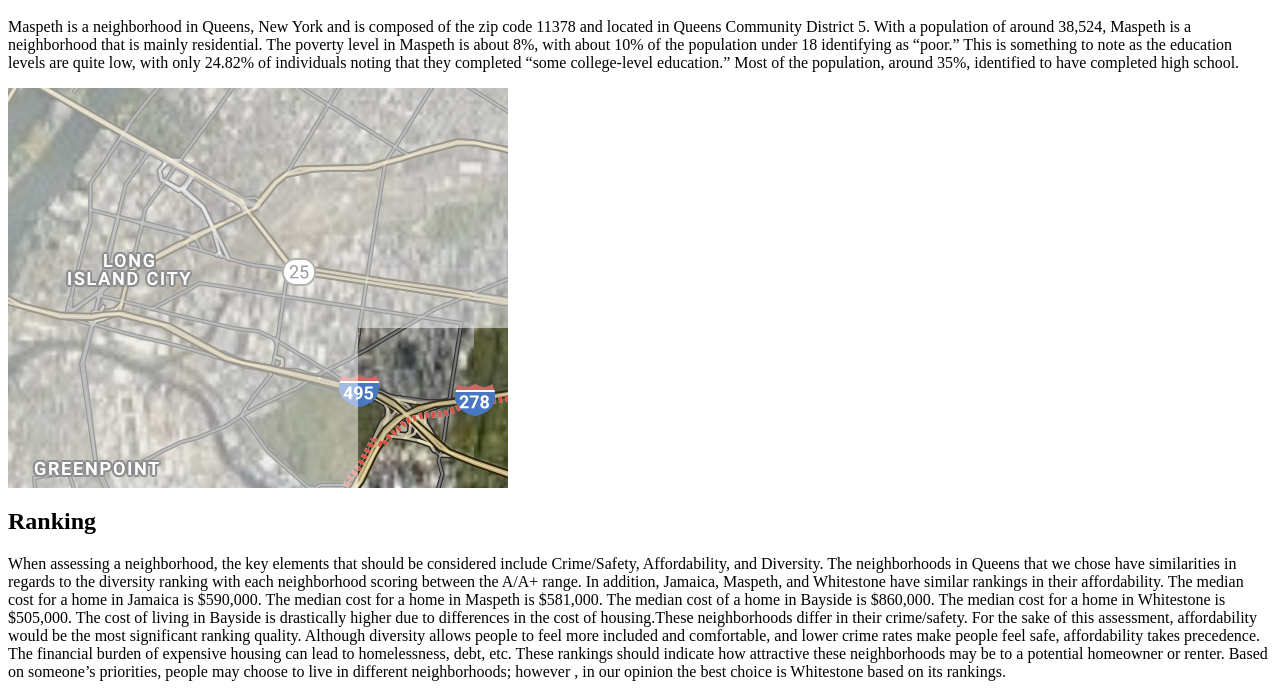
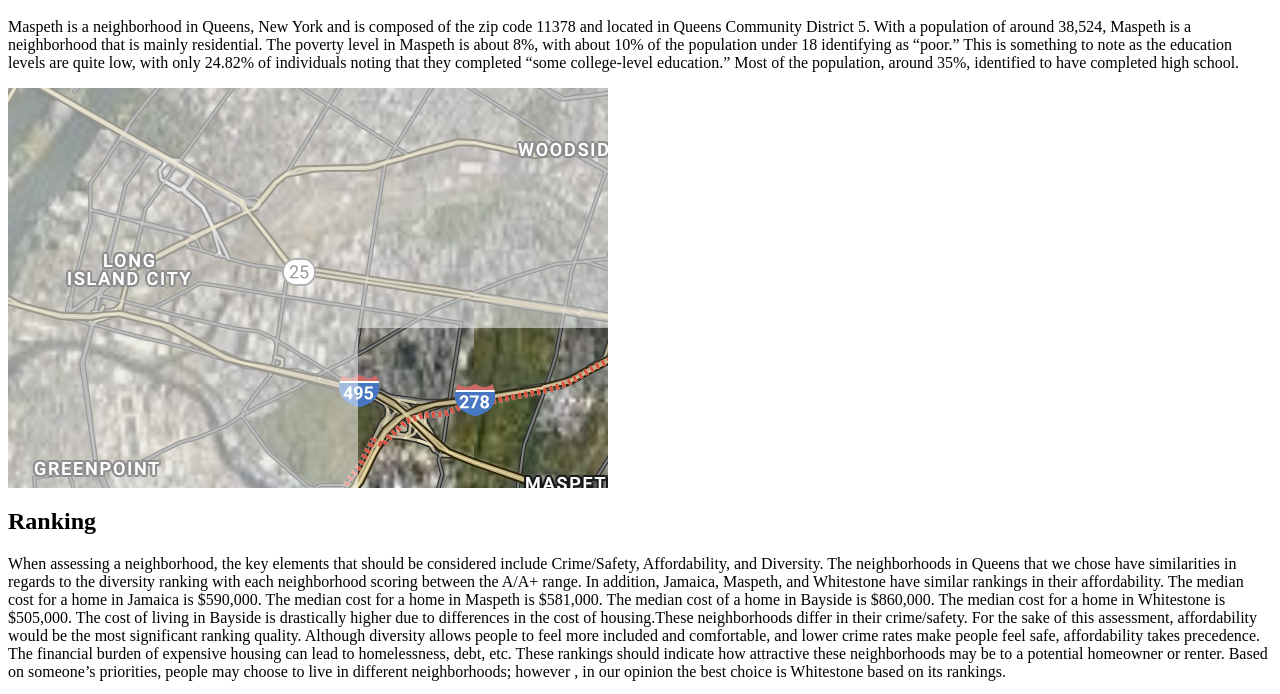
Before and after one commit to evelia-rm/evelia-rm.github.io, a plain HTML site: page index.html in a window 1280 px wide. Shown: the part 48-742 px from the top of the page. Drawn offline with Linux system fonts and the light colour scheme.

Commit message:
Update index.html

```diff
--- a/index.html
+++ b/index.html
@@ -22,7 +22,7 @@
 
   </p>
 
-  <iframe src="https://github.com/evelia-rm/evelia-rm.github.io/blob/4cf6108606e7d535062c16083579dc732caaa0bf/highlighted_maspeth.png" width="500" height="400" frameborder="0" frameborder="0" marginwidth="0" marginheight="0" allowfullscreen></iframe>
+  <iframe src="https://github.com/evelia-rm/evelia-rm.github.io/blob/4cf6108606e7d535062c16083579dc732caaa0bf/highlighted_maspeth.png" width="600" height="400" frameborder="0" frameborder="0" marginwidth="0" marginheight="0" allowfullscreen></iframe>
 
 </body>
 
```
